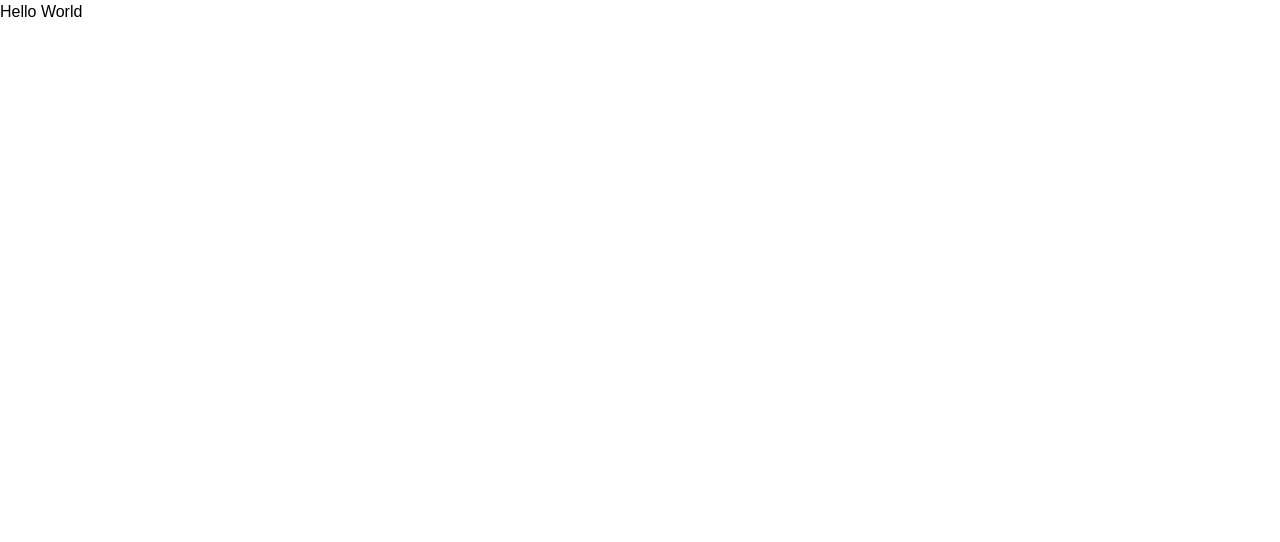
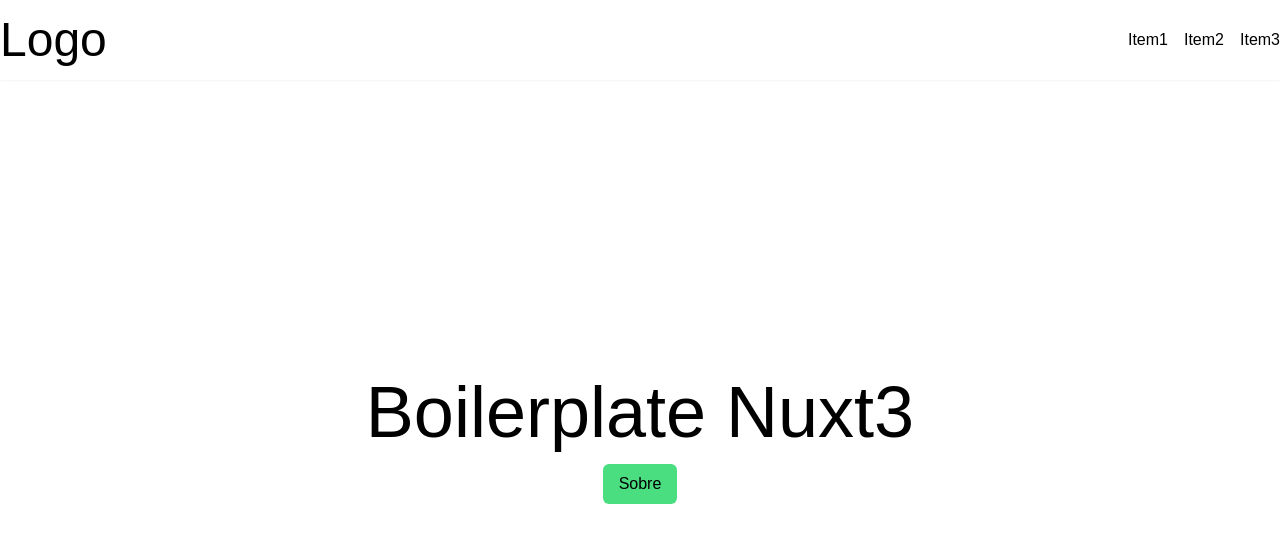
Before and after one commit to fernandoprestes/boilerplate-nuxt3, a Nuxt app: page / in a window 1280 px wide. Shown: the top 542 px of the page. Built offline with nearby package versions, Linux system fonts and the light colour scheme.

Commit message:
add pages

```diff
--- a/app.vue
+++ b/app.vue
@@ -1,7 +1,5 @@
 <template>
-  <div>
-    <NuxtLayout>
-      <NuxtPage />
-    </NuxtLayout>
-  </div>
+  <NuxtLayout>
+    <NuxtPage />
+  </NuxtLayout>
 </template>
--- a/layouts/default.vue
+++ b/layouts/default.vue
@@ -1,6 +1,23 @@
-<template lang="">
+<template>
   <div>
-    <slot />
+    <header class="h-20 shadow-sm flex items-">
+      <div class="container flex justify-between items-center">
+        <nuxt-link
+          to="/"
+          class="text-display-lg"
+        >
+          Logo
+        </nuxt-link>
+        <ul class="flex justify-between items-center gap-4">
+          <li>Item1</li>
+          <li>Item2</li>
+          <li>Item3</li>
+        </ul>
+      </div>
+    </header>
+    <div class="container flex justify-between items-center">
+      <slot />
+    </div>
   </div>
 </template>
 <script lang="ts">
@@ -10,7 +27,7 @@
   export default defineComponent({
     setup() {
       const route = useRoute();
-      useMeta({
+      useHead({
         title: computed(() => `Nuxt3 | ${route.meta.title}`),
       });
     },
--- /dev/null
+++ b/pages/about/index.vue
@@ -0,0 +1,31 @@
+<template>
+  <div class="h-[calc(100vh-80px)] flex items-center flex-col justify-center container space-y-4">
+    <div class="flex flex-col justify-center items-center">
+      <p class="text-display-md">{{ counter }}</p>
+      <button @click="increment">incrementar</button>
+    </div>
+  </div>
+</template>
+<script lang="ts">
+  import { defineComponent } from 'vue';
+
+  export default defineComponent({
+    name: 'About',
+    layout: 'default',
+    setup() {
+      definePageMeta({
+        title: 'About',
+      });
+      const counter = ref(0);
+      const increment = () => (counter.value += 1);
+      return {
+        counter,
+        increment,
+      };
+    },
+  });
+</script>
+<style
+  scoped
+  lang=""
+></style>
--- a/pages/index.vue
+++ b/pages/index.vue
@@ -1,12 +1,18 @@
 <template>
-  <div class="container">
-    <h1 class="">Hello World</h1>
+  <div class="h-[calc(100vh-80px)] flex items-center flex-col justify-center container space-y-4">
+    <h1 class="text-display-2xl">Boilerplate Nuxt3</h1>
+    <nuxt-link
+      :to="{ name: 'about' }"
+      class="bg-green-400 px-4 py-2 rounded-md hover:bg-green-200"
+      >Sobre</nuxt-link
+    >
   </div>
 </template>
 <script lang="ts">
   import { defineComponent } from 'vue';
 
   export default defineComponent({
+    name: 'Home',
     layout: 'default',
     setup() {
       definePageMeta({
```
